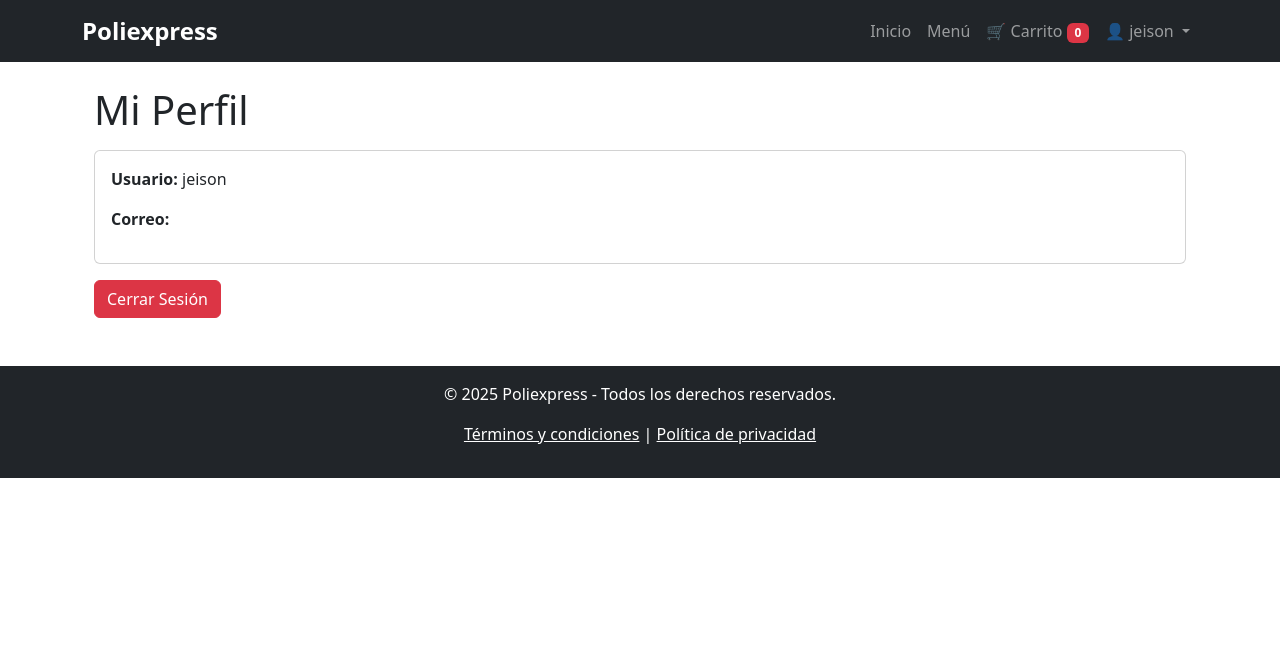
After one commit to Jeison1237/Poliexpress, a Django app: page /productos/perfil/ in a window 1280 px wide. The commit adds this page. Shown: the top 646 px of the page. Run offline with Django 5.2, Linux system fonts and the light colour scheme; a user stored in the database is signed in; data comes from the database, SQL or seed files in the repository; both versions use the stored data as it was after the commit.

Commit message:
Se añade gestion de perfiles

```diff
--- a/pedidos/templates/pedidos/base.html
+++ b/pedidos/templates/pedidos/base.html
@@ -11,7 +11,9 @@
     <!-- Barra de navegación -->
     <nav class="navbar navbar-expand-lg navbar-dark bg-dark">
         <div class="container">
-            <a class="navbar-brand" href="/">Poliexpress</a>
+            <a class="navbar-brand" href="{% url 'pedidos:index' %}">Poliexpress</a>
+
+            <!-- Botón para cambiar a modo oscuro -->
             <button id="toggle-dark" class="floating-btn">🌙</button>
 
             <button class="navbar-toggler" type="button" data-bs-toggle="collapse" data-bs-target="#navbarNav">
@@ -21,17 +23,35 @@
             <div class="collapse navbar-collapse" id="navbarNav">
                 <ul class="navbar-nav ms-auto">
                     <li class="nav-item"><a class="nav-link" href="{% url 'pedidos:index' %}">Inicio</a></li>
-                    <li class="nav-item"><a class="nav-link" href="{% url 'pedidos:crear_producto' %}">Nuevo Producto</a></li>
+                    <li class="nav-item"><a class="nav-link" href="{% url 'pedidos:menu' %}">Menú</a></li>
 
-                    <!-- Botón del carrito con contador -->
-                    <li class="nav-item dropdown">
+                    <!-- Mostrar "Nuevo Producto" solo a vendedores -->
+                    {% if user.is_authenticated and user.perfil.rol == "vendedor" %}
+                        <li class="nav-item"><a class="nav-link" href="{% url 'pedidos:crear_producto' %}">➕ Nuevo Producto</a></li>
+                    {% endif %}
+
+                    <!-- Carrito de compras -->
+                    <li class="nav-item">
                         <a class="nav-link" href="{% url 'pedidos:carrito' %}">
                             🛒 Carrito <span id="contador-carrito" class="badge bg-danger">0</span>
                         </a>
-                        <ul class="dropdown-menu dropdown-menu-end" id="carrito">
-                            <li><a class="dropdown-item">Carrito vacío</a></li>
-                        </ul>
                     </li>
+
+                    <!-- Menú de usuario -->
+                    {% if user.is_authenticated %}
+                        <li class="nav-item dropdown">
+                            <a class="nav-link dropdown-toggle" href="#" id="userDropdown" role="button" data-bs-toggle="dropdown">
+                                👤 {{ user.username }}
+                            </a>
+                            <ul class="dropdown-menu dropdown-menu-end">
+                                <li><a class="dropdown-item" href="{% url 'pedidos:perfil' %}">Mi Perfil</a></li>
+                                <li><a class="dropdown-item" href="{% url 'pedidos:logout' %}">Cerrar Sesión</a></li>
+                            </ul>
+                        </li>
+                    {% else %}
+                        <li class="nav-item"><a class="nav-link" href="{% url 'pedidos:login' %}">Iniciar Sesión</a></li>
+                        <li class="nav-item"><a class="nav-link" href="{% url 'pedidos:registro' %}">Registrarse</a></li>
+                    {% endif %}
                 </ul>
             </div>
         </div>
--- a/pedidos/templates/pedidos/eliminar_producto.html
+++ b/pedidos/templates/pedidos/eliminar_producto.html
@@ -6,5 +6,5 @@
     {% csrf_token %}
     <button type="submit">Sí, eliminar</button>
 </form>
-<a href="{% url 'lista_productos' %}">Cancelar</a>
+<a href="{% url 'pedidos:lista_productos' %}">Cancelar</a>
 {% endblock %}
--- /dev/null
+++ b/pedidos/templates/pedidos/perfil.html
@@ -0,0 +1,16 @@
+{% extends 'pedidos/base.html' %}
+
+{% block content %}
+<div class="container">
+    <h1 class="mt-4">Mi Perfil</h1>
+    <div class="card p-3 mt-3">
+        <p><strong>Usuario:</strong> {{ user.username }}</p>
+        <p><strong>Correo:</strong> {{ user.email }}</p>
+        {% if user.perfil %}
+            <p><strong>Rol:</strong> {{ user.perfil.rol }}</p>
+        {% endif %}
+    </div>
+
+    <a href="{% url 'pedidos:logout' %}" class="btn btn-danger mt-3">Cerrar Sesión</a>
+</div>
+{% endblock %}
--- a/pedidos/urls.py
+++ b/pedidos/urls.py
@@ -19,4 +19,10 @@ urlpatterns = [
 
     # Carrito de compras
     path('carrito/', views.carrito, name='carrito'),
+
+    # Manejo de usuarios
+    path('perfil/', views.perfil, name='perfil'),
+    path('registro/', views.registro, name='registro'),
+    path('login/', views.iniciar_sesion, name='login'),
+    path('logout/', views.cerrar_sesion, name='logout'),
 ]
--- a/pedidos/views.py
+++ b/pedidos/views.py
@@ -2,6 +2,10 @@ from django.shortcuts import render, get_object_or_404, redirect
 from django.urls import reverse
 from .models import Producto
 from .forms import ProductoForm
+from django.contrib.auth import authenticate, login, logout
+from .forms import RegistroUsuarioForm
+from django.contrib.auth.forms import AuthenticationForm
+from django.contrib.auth.decorators import login_required
 
 def index(request):
     """ Página principal de Poliexpress """
@@ -57,3 +61,32 @@ def eliminar_producto(request, producto_id):
 def carrito(request):
     """ Página del carrito de compras """
     return render(request, 'pedidos/carrito.html')
+
+def registro(request):
+    if request.method == "POST":
+        form = RegistroUsuarioForm(request.POST)
+        if form.is_valid():
+            form.save()
+            return redirect('pedidos:login')
+    else:
+        form = RegistroUsuarioForm()
+    return render(request, 'pedidos/registro.html', {'form': form})
+
+def iniciar_sesion(request):
+    if request.method == "POST":
+        form = AuthenticationForm(request, data=request.POST)
+        if form.is_valid():
+            user = form.get_user()
+            login(request, user)
+            return redirect('pedidos:index')
+    else:
+        form = AuthenticationForm()
+    return render(request, 'pedidos/login.html', {'form': form})
+
+def cerrar_sesion(request):
+    logout(request)
+    return redirect('pedidos:index')
+
+@login_required
+def perfil(request):
+    return render(request, 'pedidos/perfil.html')
```
Also changed, not shown: pedidos/forms.py (+18 -1 lines), pedidos/models.py (+15 -0 lines), pedidos/templates/pedidos/login.html (added, +9 -0 lines), pedidos/templates/pedidos/registro.html (added, +9 -0 lines), db.sqlite3, pedidos/migrations/0002_perfil.py (added).
